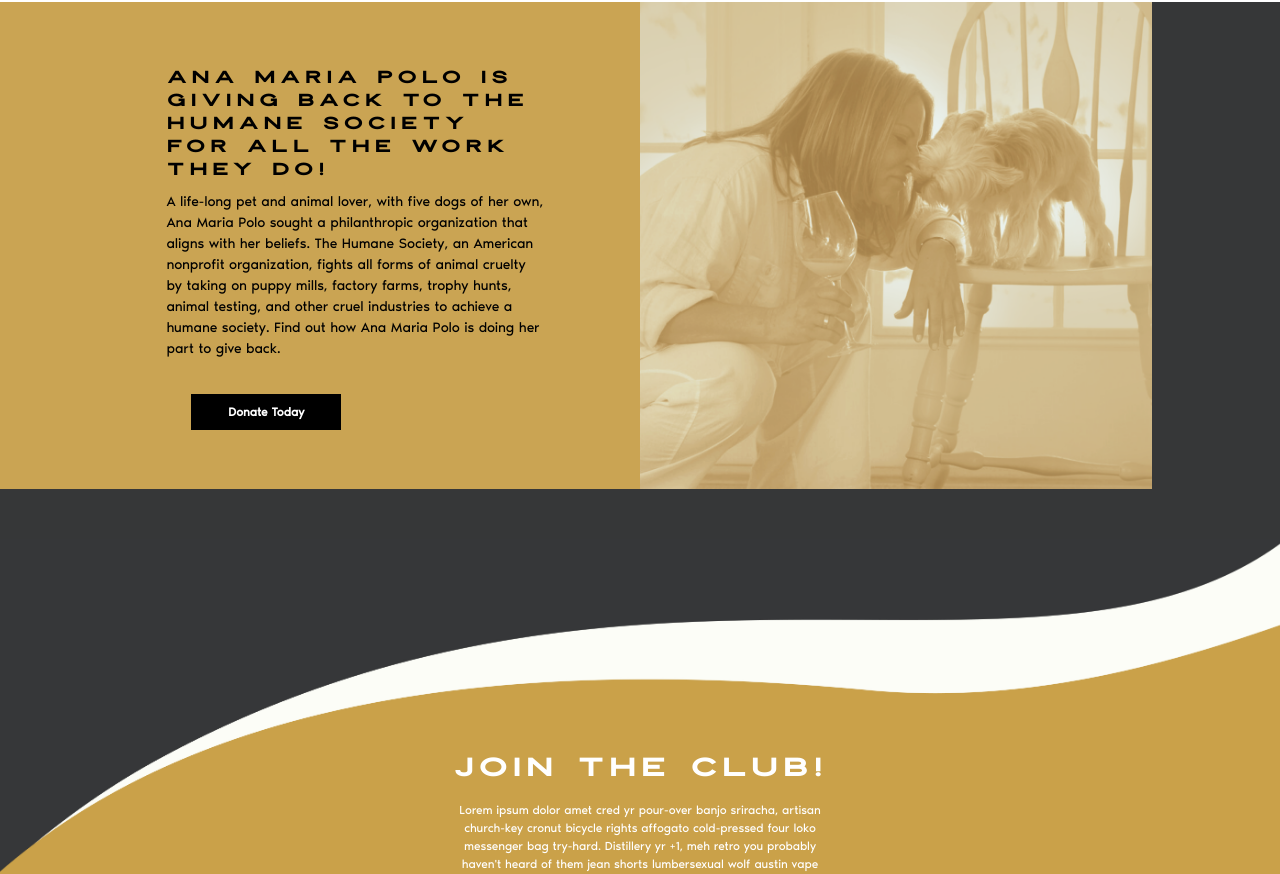
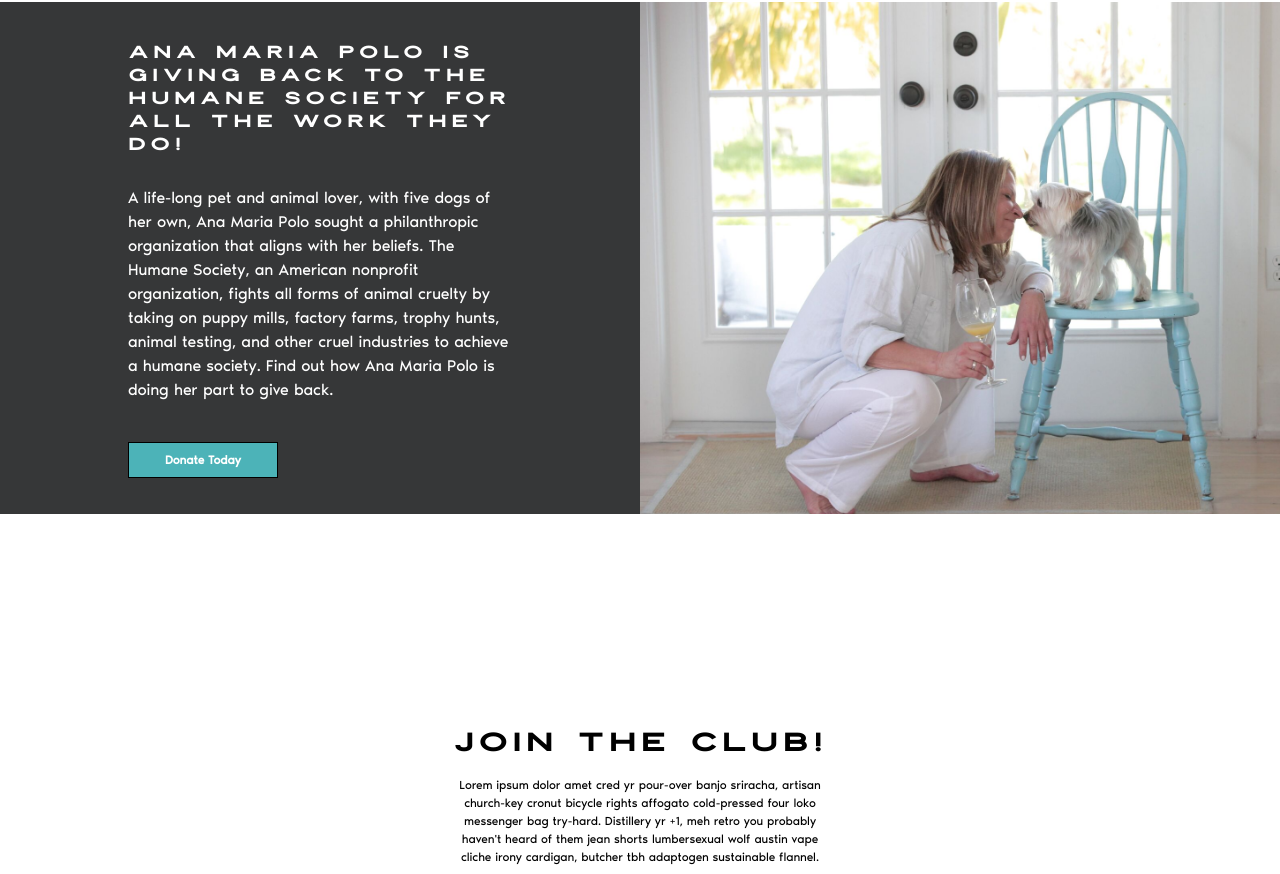
Before and after one commit to nickborbe/caso-client-landing-temp, a React (Create React App) app: page / in a window 1280 px wide. Shown: the part 3879-4753 px from the top of the page. Built offline with nearby package versions, Linux system fonts and the light colour scheme.

Commit message:
non profit section v2

```diff
--- a/src/components/home-page-components/non-profit-section.js
+++ b/src/components/home-page-components/non-profit-section.js
@@ -19,7 +19,7 @@ class NonProfitSection extends Component {
               <span>
                 <h2>Ana Maria Polo is giving back to the Humane Society for all the work they do!</h2>
                 <p>A life-long pet and animal lover, with five dogs of her own, Ana Maria Polo sought a philanthropic organization that aligns with her beliefs. The Humane Society, an American nonprofit organization, fights all forms of animal cruelty by taking on puppy mills, factory farms, trophy hunts, animal testing, and other cruel industries to achieve a humane society. Find out how Ana Maria Polo is doing her part to give back.</p>
-                <button>Donate Today</button>
+                <button id="nonprofbtn">Donate Today</button>
               </span>
             </div>
         }
@@ -28,7 +28,7 @@ class NonProfitSection extends Component {
               <span>
                 <h2> ¡Ana Maria Polo está apoyando a la organización Humane Society por todo el trabajo que hacen!</h2>
                 <p>Ana Maria Polo ha sido una amante de las mascotas y animales durante toda su vida.  Ella vive con cinco perros los que la han motivado a buscar una organización filantrópica que se alinee con sus creencias. Humane Society es una organización estadounidense sin fines de lucro que lucha contra todas las formas de crueldad animal y enfrenta a fábricas de cachorros, granjas industriales, la práctica de cazar por trofeos, experimentos con animales y otras industrias crueles.  Su meta es lograr una sociedad más humana. Descubra lo que hace Ana Maria Polo para apoyarlos.</p>
-                <button>Donate Today</button>
+                <button id="nonprofbtn">Donate Today</button>
               </span>
             </div>
         }
--- a/src/styles/homepage.css
+++ b/src/styles/homepage.css
@@ -177,27 +177,20 @@
 }
 
 #non-prof-section{
-    /* background-color: #caa453; */
     display: flex;
-    justify-content: flex-start;
+    justify-content: space-between;
     align-items: center;
-    height: 487px;
+    height: 40vw;
     width: 100%;
 }
 
-#nonprofimage{
-    height: 100%;
-    width: 40%;
-    background: url('/images/amp-dog.png');
-    background-size: cover;
-    background-position: 20% 0;
-}
+
 
 
 .non-prof-left-side{
     height: 100%;
-    background-color: #caa453;
-    padding: 20px 0 10px 13%;
+    background-color: #363738;
+    /* padding: 20px 0 10px 13%; */
     text-align: left;
     width: 50%;
     box-sizing: border-box;
@@ -205,29 +198,48 @@
     display: flex;
     justify-content: center;
     align-items: center;
+    color: white;
+}
+
+.non-prof-left-side > span{
+    width: 60%;
 }
 
 .non-prof-left-side h2{
-    padding-top: 20px;
+    /* padding-top: 20px; */
     font-size: 16px;
-    width: 80%;
-    margin: 0;
+     /* width: 80%; */
+    /* margin: 0; */
+}
+
+
+
+#nonprofimage{
+    height: 100%;
+    width: 50%;
+    background: url('/images/boop-the-snoot.png');
+    background-size: cover;
+    background-position: 20% 0;
 }
 
 .non-prof-left-side p{
-    font-size: 14px;
-    width: 80%;
+    font-size: 16px;
+    line-height: 175%;
+    width: 100%;
     line-height: 1.5em;
-    margin: 10px 0;
+    margin: 30px 0;
 }
 
-#non-prof-left-side button{
-    margin: 15px 0 0 0;
+#nonprofbtn{
+    /* margin: 15px 0 0 0;
     background-color: black;
     color: white;
     width: 200px;
     padding: 10px;
-    border-radius: 4px;
+    border-radius: 4px; */
+    margin: 10px 0;
+    background-color: #4cb3b8;
+    font-family: "NoirPro"
 }
 
 #hp-sponsored-add-bottom{
@@ -243,7 +255,7 @@
 
 /* =--=-=-=-=-=-=-=-=-=-begin gallery preview stuff =-=-=-=-=-=-=-=-=-=-=-= */
 
-#hp-gallery-section{
+/* #hp-gallery-section{
     display: flex;
     justify-content: center;
     align-items: center;
@@ -389,7 +401,7 @@
 
 }
 
-
+ */
 
 
 
@@ -399,12 +411,11 @@
 #join-the-club{
     height: 480px;
     padding-top: 120px;
-    color: white;
+    color: black;
     display: flex;
     justify-content: center;
     align-items: center;
-    margin-top: 50px;
-    background-image: url('/images/join-club-bg.png');
+    background: white;
     background-size: cover;
     background-repeat: no-repeat;
     background-position: 0 -90px;
@@ -774,9 +785,7 @@ div[aria-hidden='true'] + div[aria-hidden='false'] + div[aria-hidden='false']{
         height: 250px;
     }
     #nonprofimage{
-        height: 180px;
-        position: relative;
-        right: 20px;
+        height: 100%;
     }
     #hp-carousel-ads img{
         height: 350px;
```
Also changed, not shown: public/images/boop-the-snoot.png (added).
